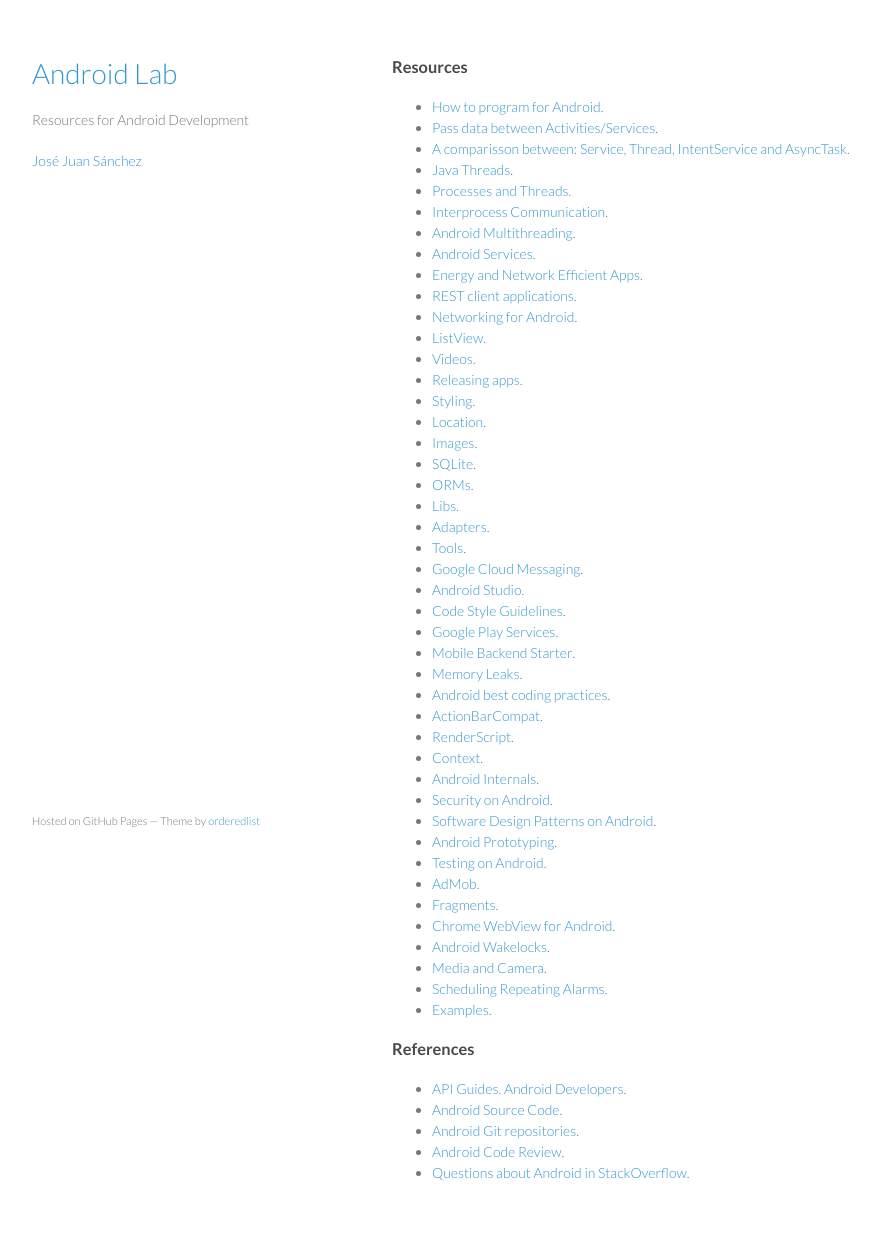
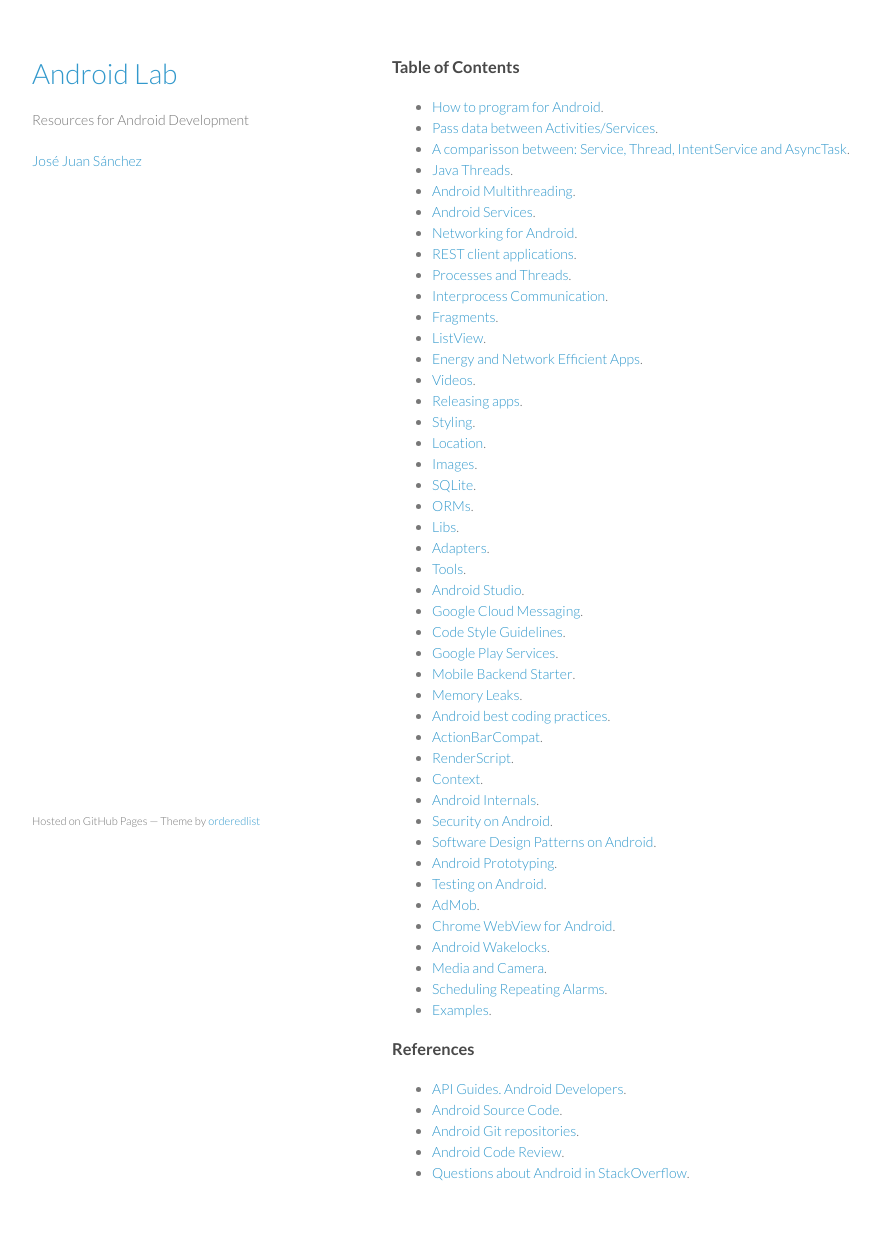
Before and after one commit to josejuansanchez/josejuansanchez.github.io, a Jekyll site: the page built from androidlab/index.md, in a window 1280 px wide. Shown: the whole page, without its empty margins (178-1058 px from the left). Built offline with Jekyll 4.4.1, drawn with Linux system fonts in a browser that asks for light colours.

Commit message:
Changes in Android Lab

```diff
--- a/androidlab/index.md
+++ b/androidlab/index.md
@@ -3,19 +3,21 @@
 title: Android Lab
 ---
 
-### Resources
+### Table of Contents
+
   - [How to program for Android](how_to_program_for_android).
   - [Pass data between Activities/Services](pass_data_between_activities_services).
   - [A comparisson between: Service, Thread, IntentService and AsyncTask](comparisson_between_service_thread_intentservice_asynctask).
   - [Java Threads](java_threads).
+  - [Android Multithreading](multithreading).
+  - [Android Services](services).
+  - [Networking for Android](networking).
+  - [REST client applications](rest).
   - [Processes and Threads](processes_and_threads).
   - [Interprocess Communication](interprocess_communication).
-  - [Android Multithreading](multithreading).
-  - [Android Services](services).
+  - [Fragments](fragments).
+  - [ListView](listview).
   - [Energy and Network Efficient Apps](energy_and_network_efficient_apps).
-  - [REST client applications](rest).
-  - [Networking for Android](networking).
-  - [ListView](listview).
   - [Videos](videos).
   - [Releasing apps](releasing_apps).
   - [Styling](styling).
@@ -26,8 +28,8 @@
   - [Libs](libs).
   - [Adapters](adapters).
   - [Tools](tools).
+  - [Android Studio](android_studio).
   - [Google Cloud Messaging](google_cloud_messaging).
-  - [Android Studio](android_studio).
   - [Code Style Guidelines](code_style).
   - [Google Play Services](google_play_services).
   - [Mobile Backend Starter](mobile_backend_starter).
```
Also changed, not shown: other parts of androidlab/index.md (+0 -1 lines).
